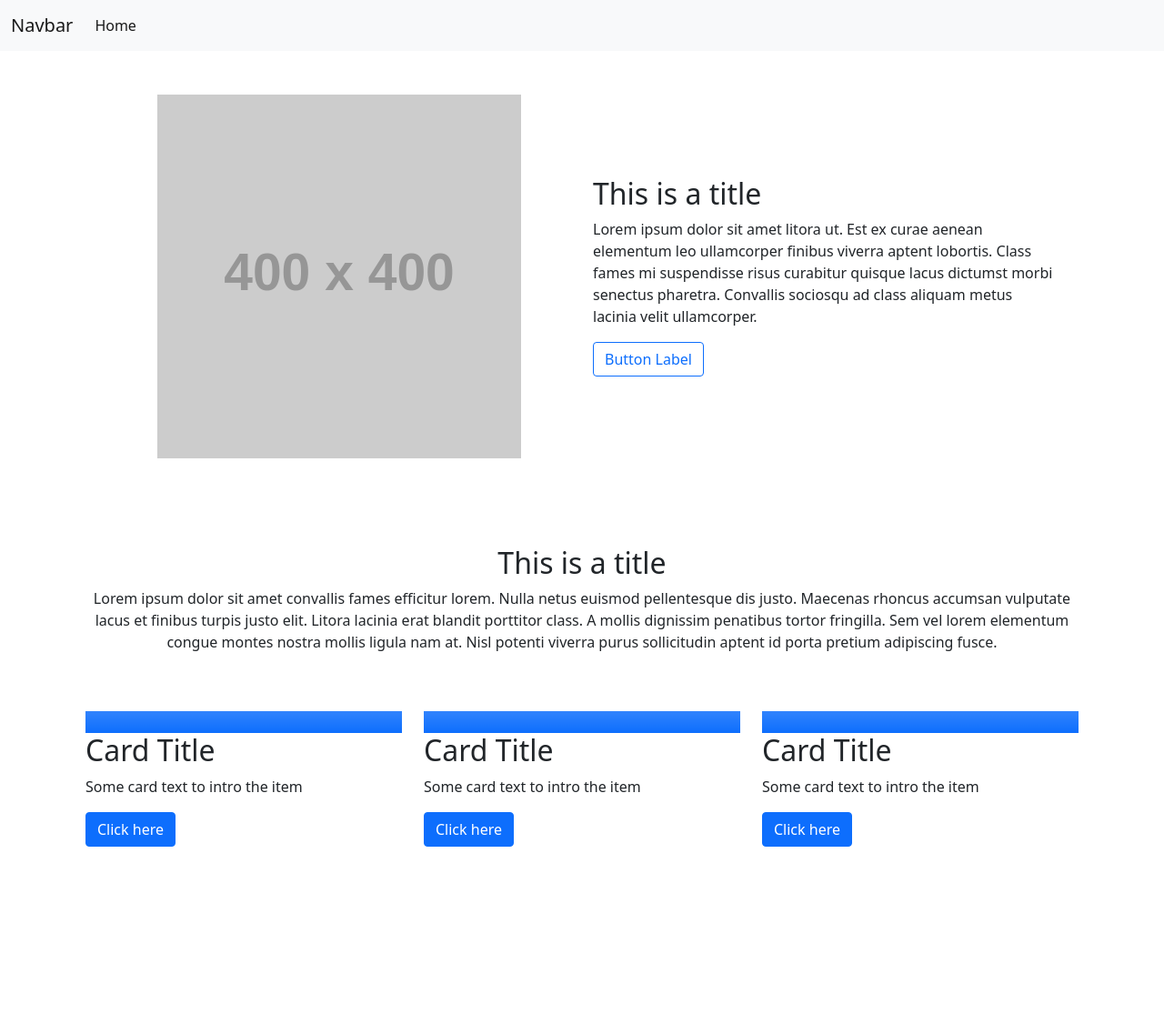
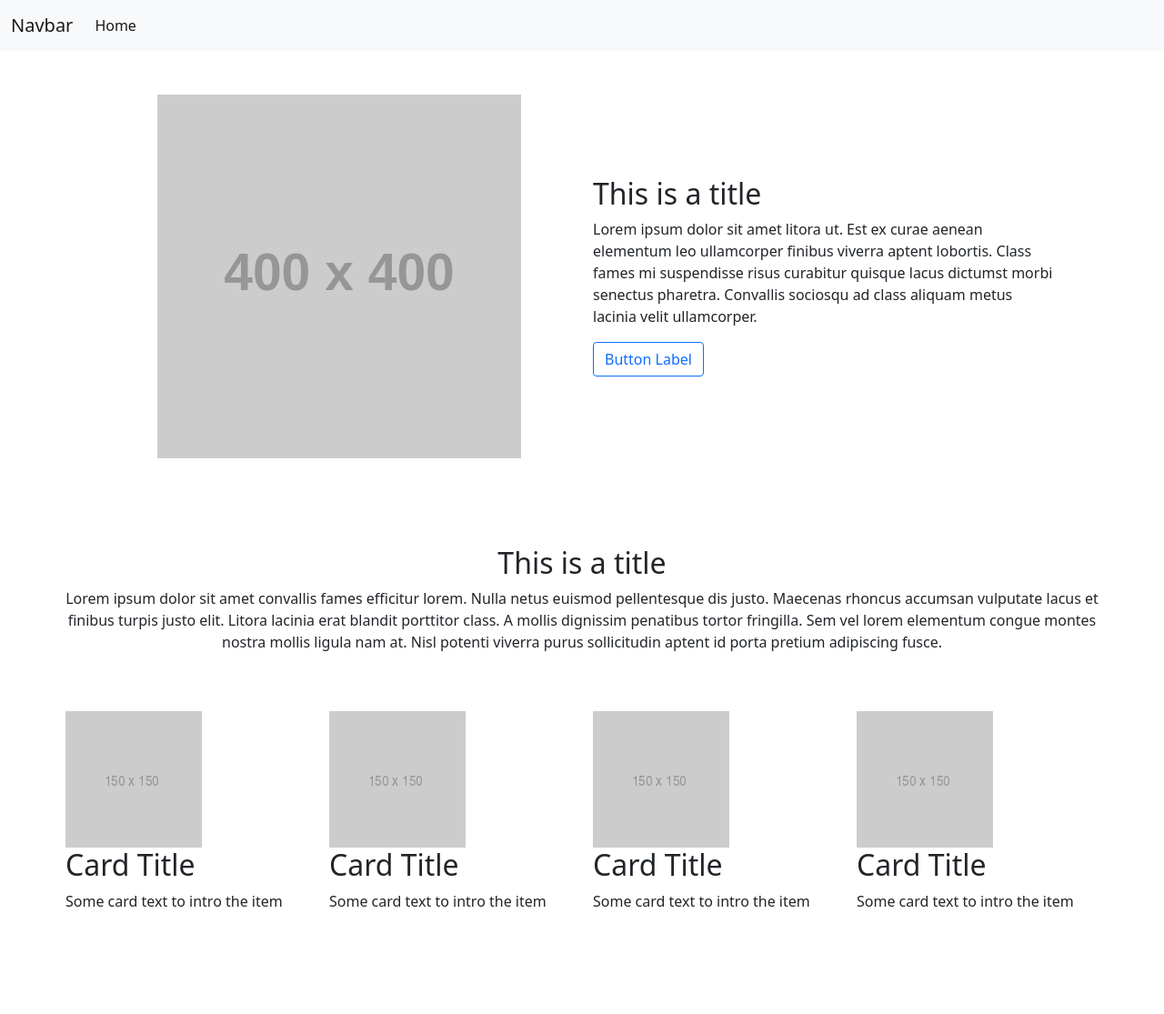
Before and after one commit to naaman10/template, a Jekyll site: the page built from index.markdown, in a window 1280 px wide. Shown: the whole page at 91% size. Built offline with Jekyll 4.4.1, drawn with Linux system fonts in a browser that asks for light colours; nearby versions of some CDN libraries; before the commit the page ends 1027 px from its top, so only the background shows below that.

Commit message:
card feature

```diff
--- a/_includes/_blocks/card-feature.html
+++ b/_includes/_blocks/card-feature.html
@@ -1,15 +1,17 @@
-<div class="container px-4 py-5">
-    <div class="featureIntro text-{% case section.intro.alignment %}{% when "Left" %}start{% when "Centre" %}center{% when "Right" %}end{% endcase %}">
+<section class="container-fuild px-4 py-5 background-{% case section.background %}{% when "Light" %}light{% when "Dark" %}dark text-white{% endcase %}">
+    <div class="featureIntro px-5 text-{% case section.intro.alignment %}{% when "Left" %}start{% when "Centre" %}center{% when "Right" %}end{% endcase %}">
     {% if section.intro.title %}<h2>{{ section.intro.title }}</h2>{% endif %}
     {% if section.intro.intro_text %}{{ section.intro.intro_text | markdownify }}{% endif %}
     </div>
     {% assign size =  section.cards | size %}
-    <div class="row g-4 py-5 row-cols-1 row-cols-lg-{{ size }}">
+    <div class="row g-4 p-5 row-cols-1 row-cols-lg-{{ size }}">
         {% for card in section.cards %}
       <div class="feature col">
-        <div class="feature-icon bg-primary bg-gradient">
-          <svg class="bi" width="1em" height="1em"><use xlink:href="#toggles2"></use></svg>
+          {% if card.image %}
+        <div class="featureMedia">
+            <img class="img-fluid" src="{{ card.image }}">
         </div>
+        {% endif %}
         <h2>{{ card.title }}</h2>
         <p>{{ card.text }}</p>
         {% if card.cta %}
@@ -20,4 +22,4 @@
       </div>
       {% endfor %}
     </div>
-  </div>
+</section>
--- a/css/styles.scss
+++ b/css/styles.scss
@@ -21,3 +21,8 @@ $warning: $yellow;
 $danger: $red;
 $light: $white;
 $dark: $black;
+
+section.background-dark {
+    background-color: $dark;
+    color: $light;
+}
--- a/index.markdown
+++ b/index.markdown
@@ -29,25 +29,13 @@ page_blocks:
   - image: "/uploads/150.png"
     title: Card Title
     text: 'Some card text to intro the item '
-    cta:
-      cta_label: Click here
-      url: https://www.bbc.co.uk/
-      type: Primary Solid
-      new_tab: false
   - image: "/uploads/150.png"
     title: Card Title
     text: 'Some card text to intro the item '
-    cta:
-      cta_label: Click here
-      url: https://www.bbc.co.uk/
-      type: Primary Solid
-      new_tab: false
   - image: "/uploads/150.png"
     title: Card Title
     text: 'Some card text to intro the item '
-    cta:
-      cta_label: Click here
-      url: https://www.bbc.co.uk/
-      type: Primary Solid
-      new_tab: false
+  - image: "/uploads/150.png"
+    title: Card Title
+    text: 'Some card text to intro the item '
 ---
```
